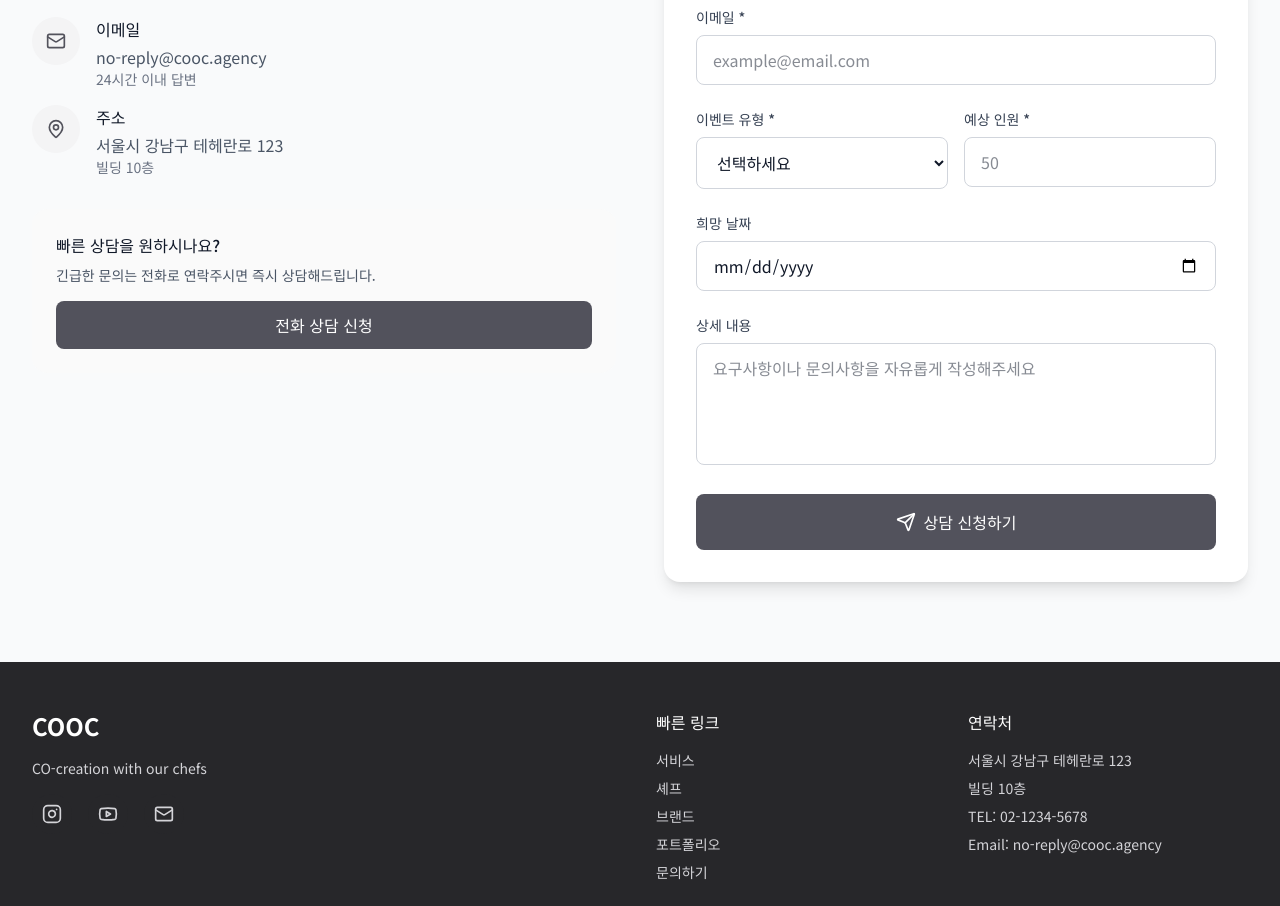
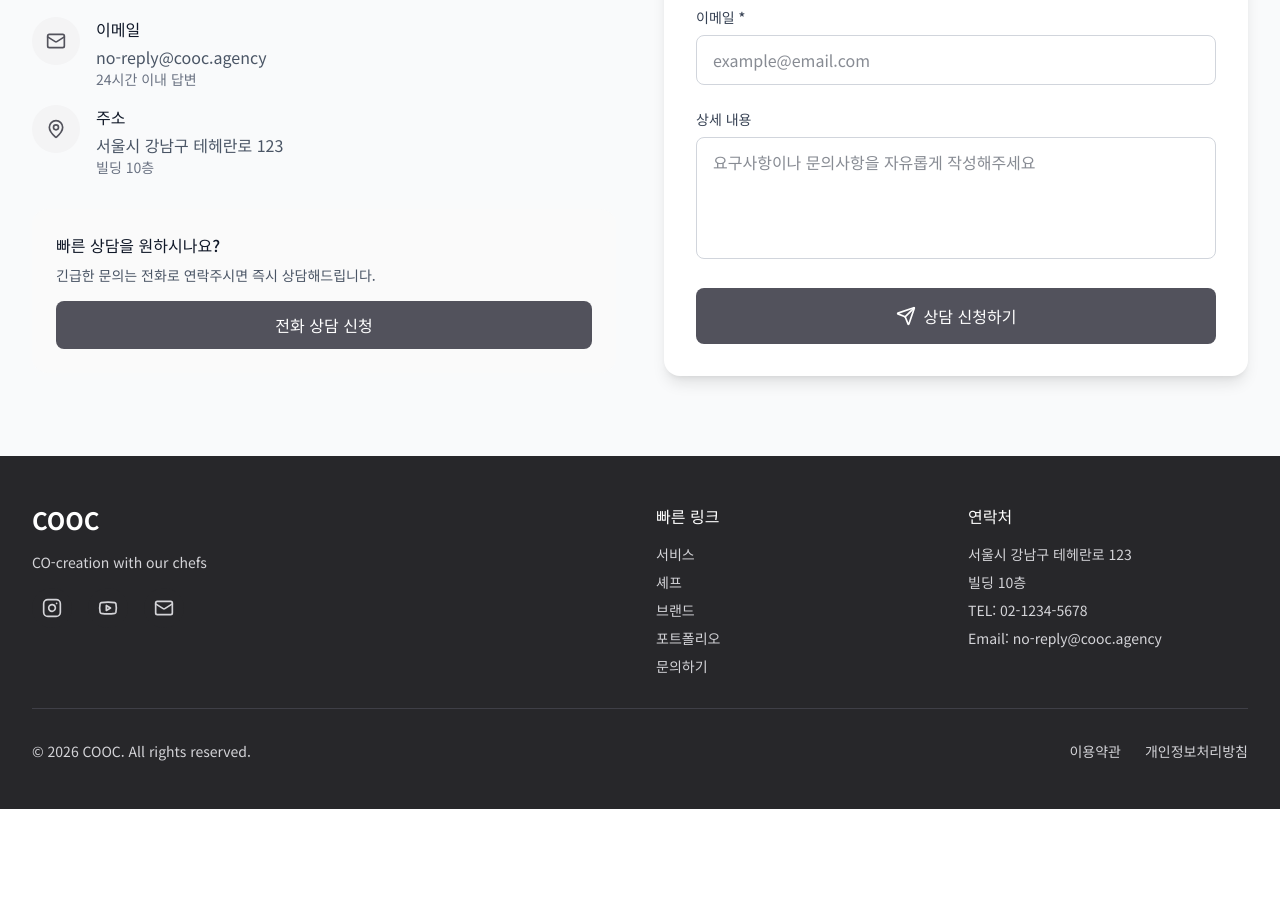
Before and after one commit to Qurious91/cooc, a Next.js app: page / in a window 1280 px wide. Shown: the part 5128-6034 px from the top of the page. After the commit the page ends 5937 px from the top, so only its background shows below. Built offline with nearby package versions, Linux system fonts and the light colour scheme.

Commit message:
content -> block

```diff
--- a/app/components/Contact.tsx
+++ b/app/components/Contact.tsx
@@ -175,7 +175,7 @@ export default function Contact() {
                 />
               </div>
 
-              <div className="grid grid-cols-1 gap-4 sm:grid-cols-2">
+              {/* <div className="grid grid-cols-1 gap-4 sm:grid-cols-2">
                 <div>
                   <label
                     htmlFor="eventType"
@@ -235,7 +235,7 @@ export default function Contact() {
                   onChange={handleChange}
                   className="w-full rounded-lg border border-gray-300 px-4 py-3 outline-none focus:border-transparent focus:ring-2 focus:ring-zinc-500"
                 />
-              </div>
+              </div> */}
 
               <div>
                 <label
```
